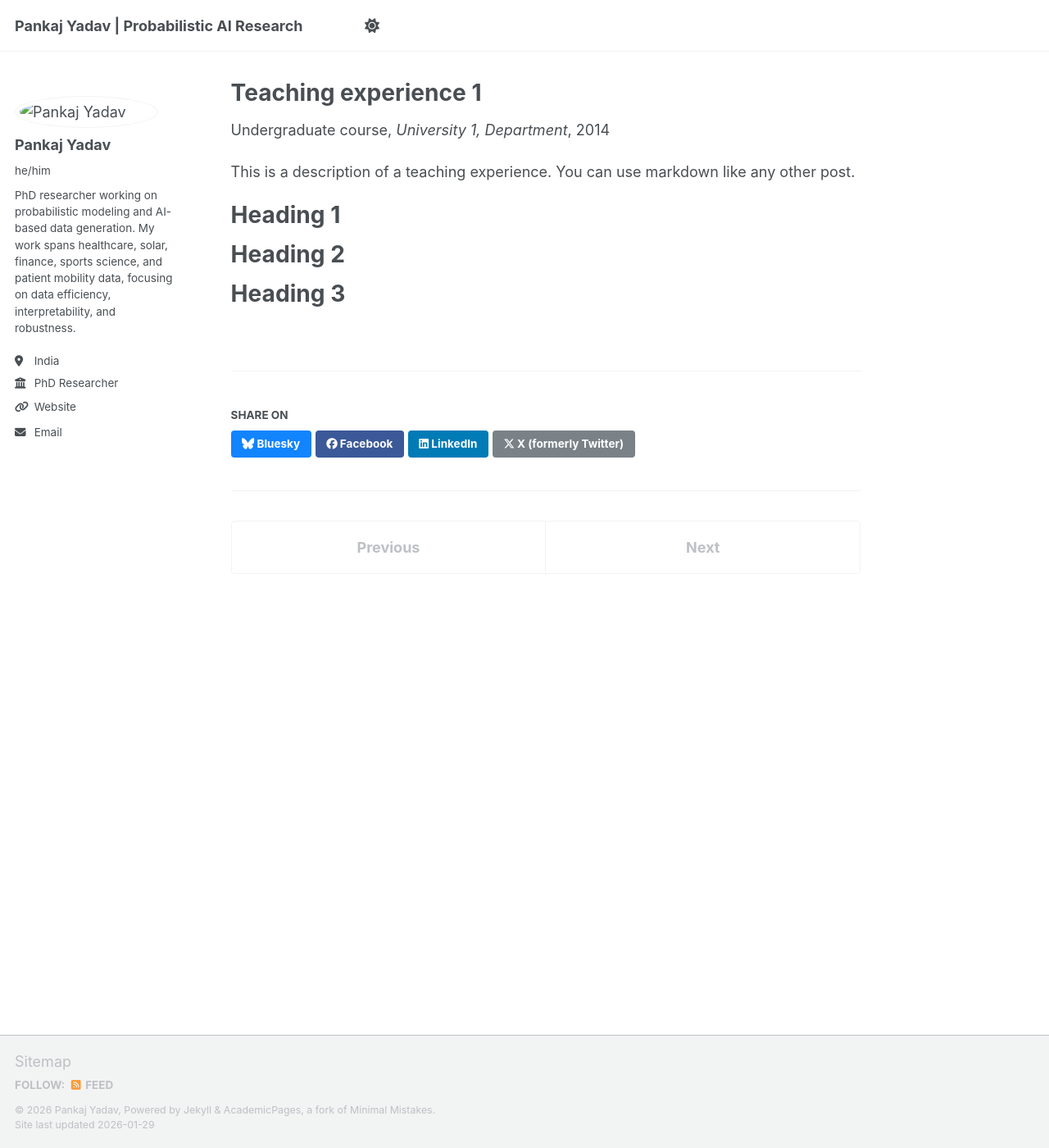
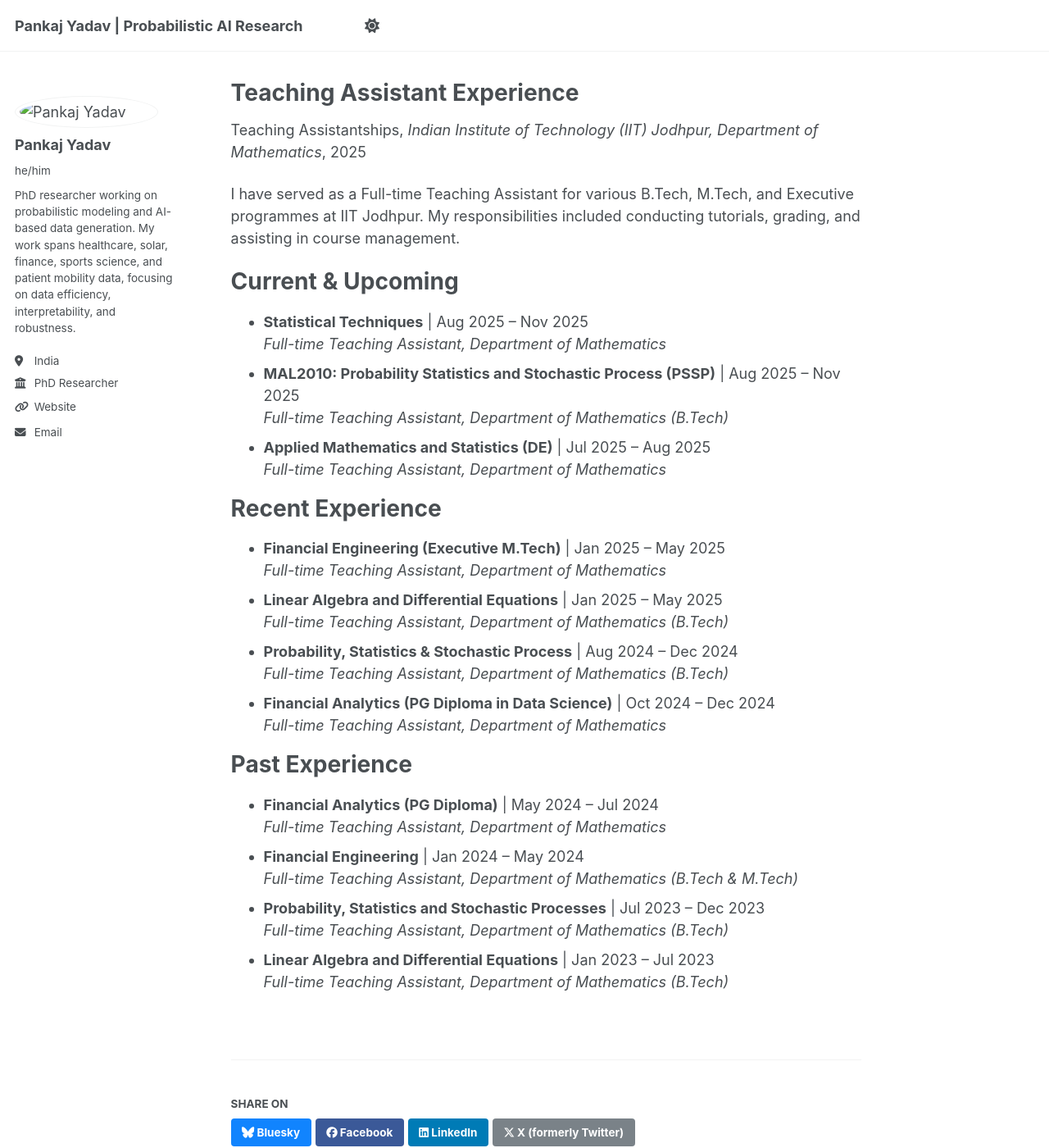
Before and after one commit to rogue816/pankajyadav.github.io, a Jekyll site: the page built from _teaching/2014-spring-teaching-1.md, in a window 1280 px wide and 1400 px high. Shown: the whole window at 82% size. Built offline with Jekyll 4.4.1, drawn with Linux system fonts in a browser that asks for light colours; a script that is not in the unit is left out.

Commit message:
Update 2014-spring-teaching-1.md

```diff
--- a/_teaching/2014-spring-teaching-1.md
+++ b/_teaching/2014-spring-teaching-1.md
@@ -1,20 +1,42 @@
 ---
-title: "Teaching experience 1"
+title: "Teaching Assistant Experience"
 collection: teaching
-type: "Undergraduate course"
-permalink: /teaching/2014-spring-teaching-1
-venue: "University 1, Department"
-date: 2014-01-01
-location: "City, Country"
+type: "Teaching Assistantships"
+permalink: /teaching/ta-experience-iit-jodhpur
+venue: "Indian Institute of Technology (IIT) Jodhpur, Department of Mathematics"
+date: 2025-08-01
+location: "Jodhpur, India"
 ---
 
-This is a description of a teaching experience. You can use markdown like any other post.
+I have served as a Full-time Teaching Assistant for various B.Tech, M.Tech, and Executive programmes at IIT Jodhpur. My responsibilities included conducting tutorials, grading, and assisting in course management.
 
-Heading 1
+Current & Upcoming
 ======
+* **Statistical Techniques** | Aug 2025 – Nov 2025
+  *Full-time Teaching Assistant, Department of Mathematics*
+* **MAL2010: Probability Statistics and Stochastic Process (PSSP)** | Aug 2025 – Nov 2025
+  *Full-time Teaching Assistant, Department of Mathematics (B.Tech)*
+* **Applied Mathematics and Statistics (DE)** | Jul 2025 – Aug 2025
+  *Full-time Teaching Assistant, Department of Mathematics*
 
-Heading 2
+Recent Experience
 ======
+* **Financial Engineering (Executive M.Tech)** | Jan 2025 – May 2025
+  *Full-time Teaching Assistant, Department of Mathematics*
+* **Linear Algebra and Differential Equations** | Jan 2025 – May 2025
+  *Full-time Teaching Assistant, Department of Mathematics (B.Tech)*
+* **Probability, Statistics & Stochastic Process** | Aug 2024 – Dec 2024
+  *Full-time Teaching Assistant, Department of Mathematics (B.Tech)*
+* **Financial Analytics (PG Diploma in Data Science)** | Oct 2024 – Dec 2024
+  *Full-time Teaching Assistant, Department of Mathematics*
 
-Heading 3
+Past Experience
 ======
+* **Financial Analytics (PG Diploma)** | May 2024 – Jul 2024
+  *Full-time Teaching Assistant, Department of Mathematics*
+* **Financial Engineering** | Jan 2024 – May 2024
+  *Full-time Teaching Assistant, Department of Mathematics (B.Tech & M.Tech)*
+* **Probability, Statistics and Stochastic Processes** | Jul 2023 – Dec 2023
+  *Full-time Teaching Assistant, Department of Mathematics (B.Tech)*
+* **Linear Algebra and Differential Equations** | Jan 2023 – Jul 2023
+  *Full-time Teaching Assistant, Department of Mathematics (B.Tech)*
```
